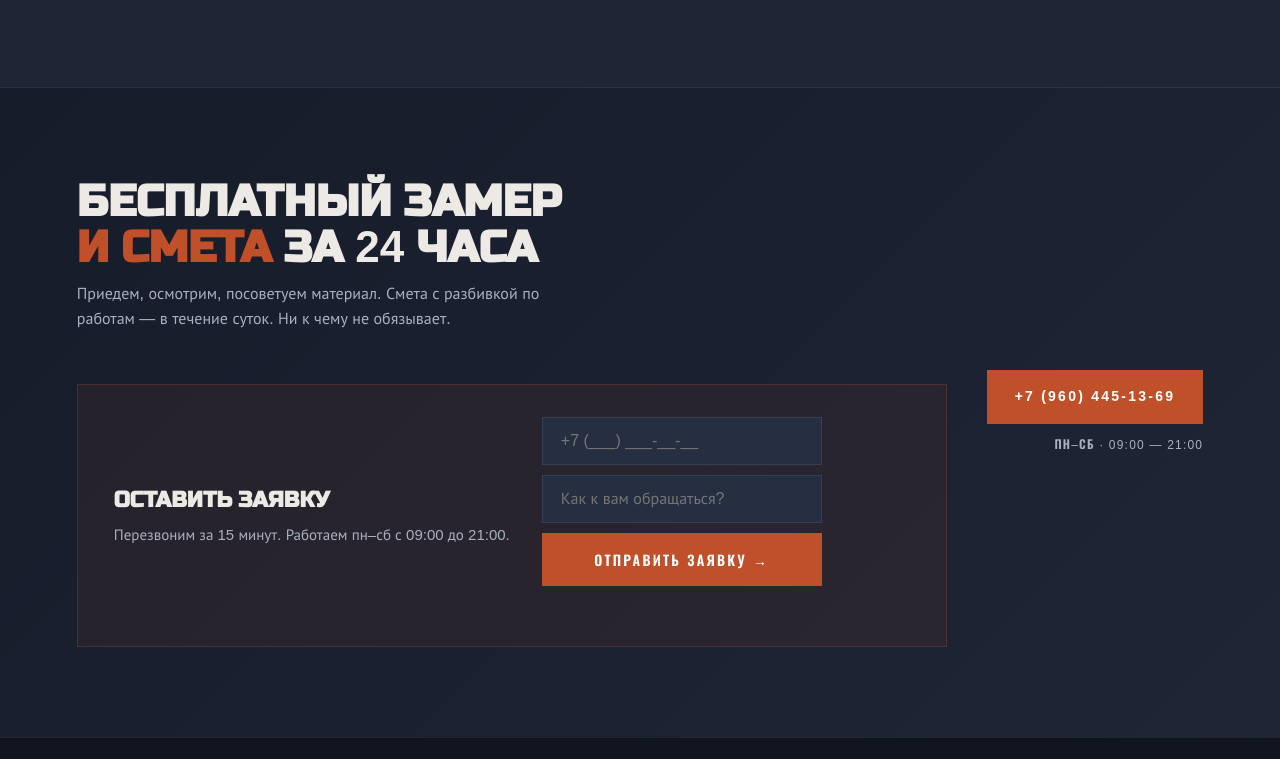
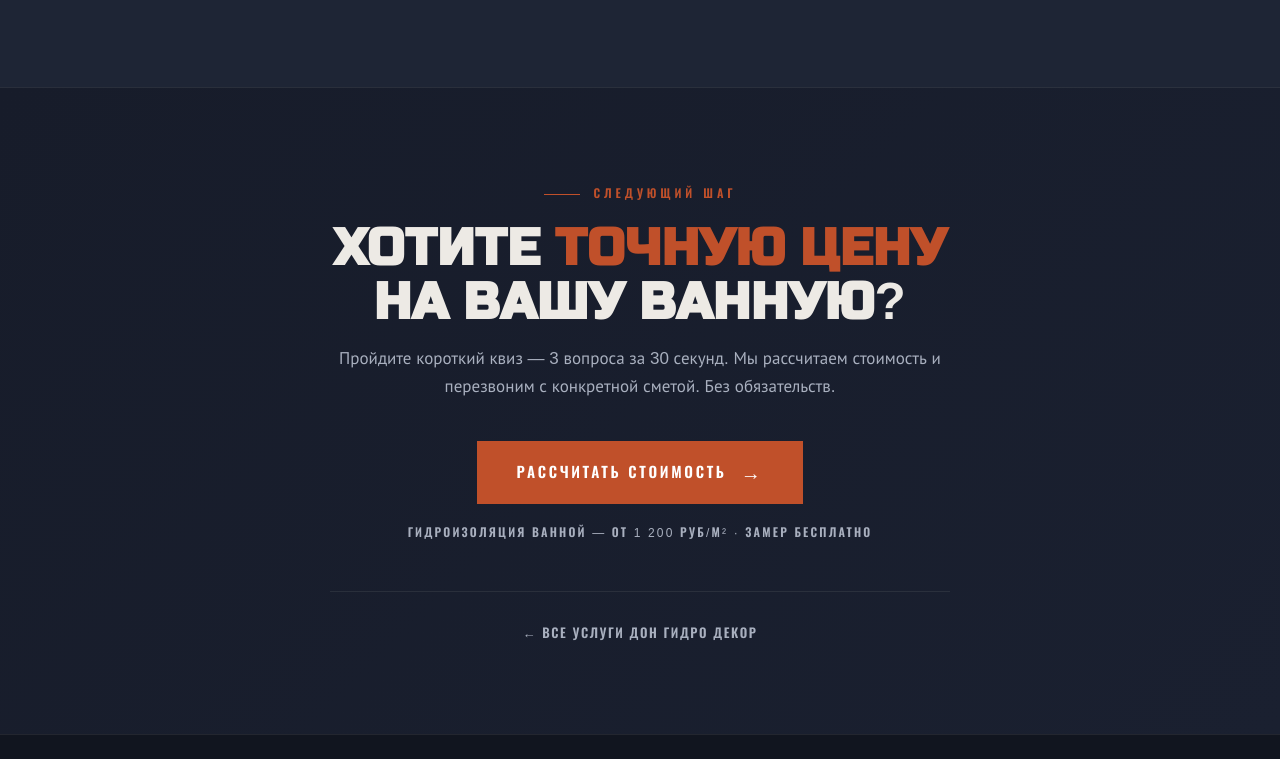
Before and after one commit to dmitrikostukov93-collab/gidro, a website: page gidroizolyaciya-vanny-rostov.html in a window 1280 px wide. Shown: the part 4801-5560 px from the top of the page. Drawn offline with Linux system fonts and the light colour scheme.

Commit message:
refactor: replace inline form with quiz CTA on hydro page

```diff
--- a/gidroizolyaciya-vanny-rostov.html
+++ b/gidroizolyaciya-vanny-rostov.html
@@ -295,31 +295,6 @@ input{font-family:inherit}
 .faq-answer{padding:0 24px 20px;font-size:15px;color:var(--text-dim);line-height:1.7;border-top:1px solid var(--border)}
 .faq-answer strong{color:var(--cream)}
 
-/* CTA SECTION */
-.cta-section{
-  background:linear-gradient(135deg,#171c2a 0%,#1e2535 100%);
-  border-top:1px solid var(--border);
-}
-.cta-inner{
-  display:grid;grid-template-columns:1fr auto;gap:40px;align-items:center;flex-wrap:wrap;
-}
-@media(max-width:640px){.cta-inner{grid-template-columns:1fr}}
-.cta-inner h2{font-family:'Russo One',sans-serif;font-size:clamp(24px,3.5vw,44px);text-transform:uppercase;line-height:1.05;margin-bottom:12px}
-.cta-inner h2 em{font-style:normal;color:var(--accent)}
-.cta-inner p{color:var(--text-dim);font-size:16px;max-width:480px}
-.cta-block{display:flex;flex-direction:column;gap:12px;align-items:flex-end}
-@media(max-width:640px){.cta-block{align-items:flex-start}}
-.cta-note{font-size:12px;color:var(--text-dim);font-family:'Oswald',sans-serif;letter-spacing:.1em;text-transform:uppercase;text-align:right}
-@media(max-width:640px){.cta-note{text-align:left}}
-
-/* QUIZ INLINE */
-.quiz-strip{
-  background:rgba(192,80,42,0.08);border:1px solid rgba(192,80,42,0.25);
-  padding:32px 36px;display:flex;gap:32px;align-items:center;flex-wrap:wrap;
-  margin-top:52px;
-}
-.quiz-strip .txt h3{font-family:'Russo One',sans-serif;font-size:22px;text-transform:uppercase;margin-bottom:6px}
-.quiz-strip .txt p{color:var(--text-dim);font-size:15px}
 
 /* FOOTER */
 .footer{background:#11151f;border-top:1px solid var(--border);padding:60px 6vw 32px}
@@ -586,29 +561,28 @@ input{font-family:inherit}
 </section>
 
 <!-- CTA -->
-<section class="section cta-section" id="quiz">
-  <div class="cta-inner">
-    <div>
-      <h2>Бесплатный замер<br><em>и смета</em> за 24 часа</h2>
-      <p>Приедем, осмотрим, посоветуем материал. Смета с разбивкой по работам — в течение суток. Ни к чему не обязывает.</p>
-      <div class="quiz-strip">
-        <div class="txt">
-          <h3>Оставить заявку</h3>
-          <p>Перезвоним за 15 минут. Работаем пн–сб с 09:00 до 21:00.</p>
-        </div>
-        <div style="display:flex;flex-direction:column;gap:10px;min-width:280px">
-          <input type="tel" id="lead-phone" placeholder="+7 (___) ___-__-__" style="padding:14px 18px;background:var(--bg-card);border:1px solid var(--border);color:var(--cream);font-size:16px;outline:none;transition:border-color .2s" onfocus="this.style.borderColor='rgba(192,80,42,0.6)'" onblur="this.style.borderColor='rgba(237,234,229,0.08)'">
-          <input type="text" id="lead-name" placeholder="Как к вам обращаться?" style="padding:14px 18px;background:var(--bg-card);border:1px solid var(--border);color:var(--cream);font-size:16px;outline:none;transition:border-color .2s" onfocus="this.style.borderColor='rgba(192,80,42,0.6)'" onblur="this.style.borderColor='rgba(237,234,229,0.08)'">
-          <!-- Honeypot: скрытое поле — боты заполнят, люди нет -->
-          <input type="text" id="lead-website" name="website" style="display:none" tabindex="-1" autocomplete="off">
-          <button onclick="submitLead()" style="padding:16px;background:var(--accent);color:#fff;font-family:'Oswald',sans-serif;font-weight:600;letter-spacing:.16em;text-transform:uppercase;font-size:14px;border:none;cursor:pointer;transition:background .2s" onmouseover="this.style.background='#d96134'" onmouseout="this.style.background='#c0502a'">Отправить заявку →</button>
-          <p id="lead-msg" style="font-size:13px;color:var(--text-dim);text-align:center;min-height:18px"></p>
-        </div>
-      </div>
-    </div>
-    <div class="cta-block">
-      <a href="tel:+79604451369" class="btn-primary" style="white-space:nowrap">+7 (960) 445-13-69</a>
-      <div class="cta-note">Пн–Сб · 09:00 — 21:00</div>
+<section class="section" style="background:linear-gradient(135deg,#171c2a 0%,#1a2030 100%);border-top:1px solid var(--border);text-align:center">
+  <div style="max-width:620px;margin:0 auto">
+    <div class="section-eyebrow" style="justify-content:center">Следующий шаг</div>
+    <h2 class="section-title" style="margin-bottom:16px">Хотите <em>точную цену</em><br>на вашу ванную?</h2>
+    <p style="color:var(--text-dim);font-size:17px;margin-bottom:40px;line-height:1.65">
+      Пройдите короткий квиз — 3 вопроса за 30 секунд. Мы рассчитаем стоимость и перезвоним с конкретной сметой. Без обязательств.
+    </p>
+    <a href="/#quiz" style="
+      display:inline-flex;align-items:center;gap:14px;
+      padding:20px 40px;
+      background:var(--accent);color:#fff;
+      font-family:'Oswald',sans-serif;font-weight:600;letter-spacing:.18em;text-transform:uppercase;font-size:15px;
+      transition:background .2s,transform .2s;
+      text-decoration:none;
+    " onmouseover="this.style.background='#d96134';this.style.transform='translateY(-3px)'" onmouseout="this.style.background='#c0502a';this.style.transform='translateY(0)'">
+      Рассчитать стоимость <span style="font-size:20px;line-height:1">→</span>
+    </a>
+    <p style="margin-top:20px;font-family:'Oswald',sans-serif;font-size:12px;letter-spacing:.18em;text-transform:uppercase;color:var(--text-dim)">
+      Гидроизоляция ванной — от 1 200 руб/м² · замер бесплатно
+    </p>
+    <div style="margin-top:48px;padding-top:32px;border-top:1px solid var(--border);display:flex;align-items:center;justify-content:center;gap:12px">
+      <a href="/" style="font-family:'Oswald',sans-serif;font-size:13px;letter-spacing:.12em;text-transform:uppercase;color:var(--text-dim);transition:color .2s" onmouseover="this.style.color='var(--accent)'" onmouseout="this.style.color='var(--text-dim)'">← Все услуги ДОН ГИДРО ДЕКОР</a>
     </div>
   </div>
 </section>
@@ -655,54 +629,6 @@ input{font-family:inherit}
   </div>
 </footer>
 
-<script>
-function submitLead() {
-  var phone = document.getElementById('lead-phone').value.trim();
-  var name  = document.getElementById('lead-name').value.trim();
-  var honey = document.getElementById('lead-website').value;
-  var msg   = document.getElementById('lead-msg');
-
-  if (!phone || phone.replace(/\D/g, '').length < 10) {
-    msg.style.color = '#c0502a';
-    msg.textContent = 'Введите номер телефона';
-    return;
-  }
-
-  var btn = event.currentTarget || document.querySelector('[onclick="submitLead()"]');
-  if (btn) { btn.disabled = true; btn.textContent = 'Отправляем…'; }
-
-  fetch('/api/submit', {
-    method: 'POST',
-    headers: { 'Content-Type': 'application/json' },
-    body: JSON.stringify({
-      phone:   phone,
-      name:    name,
-      goal:    'hydro',
-      area:    '',
-      when:    '',
-      website: honey
-    })
-  })
-  .then(function(r) { return r.json(); })
-  .then(function(data) {
-    if (data.ok) {
-      msg.style.color = '#5DCAA5';
-      msg.textContent = 'Заявка принята — перезвоним за 15 минут';
-      if (typeof ym === 'function') ym(0, 'reachGoal', 'lead_vanny');
-      if (btn) { btn.textContent = 'Заявка отправлена ✓'; }
-    } else {
-      msg.style.color = '#c0502a';
-      msg.textContent = data.error || 'Ошибка — позвоните нам напрямую';
-      if (btn) { btn.disabled = false; btn.textContent = 'Отправить заявку →'; }
-    }
-  })
-  .catch(function() {
-    msg.style.color = '#c0502a';
-    msg.textContent = 'Ошибка сети — позвоните нам напрямую';
-    if (btn) { btn.disabled = false; btn.textContent = 'Отправить заявку →'; }
-  });
-}
-</script>
 
 </body>
 </html>
```
